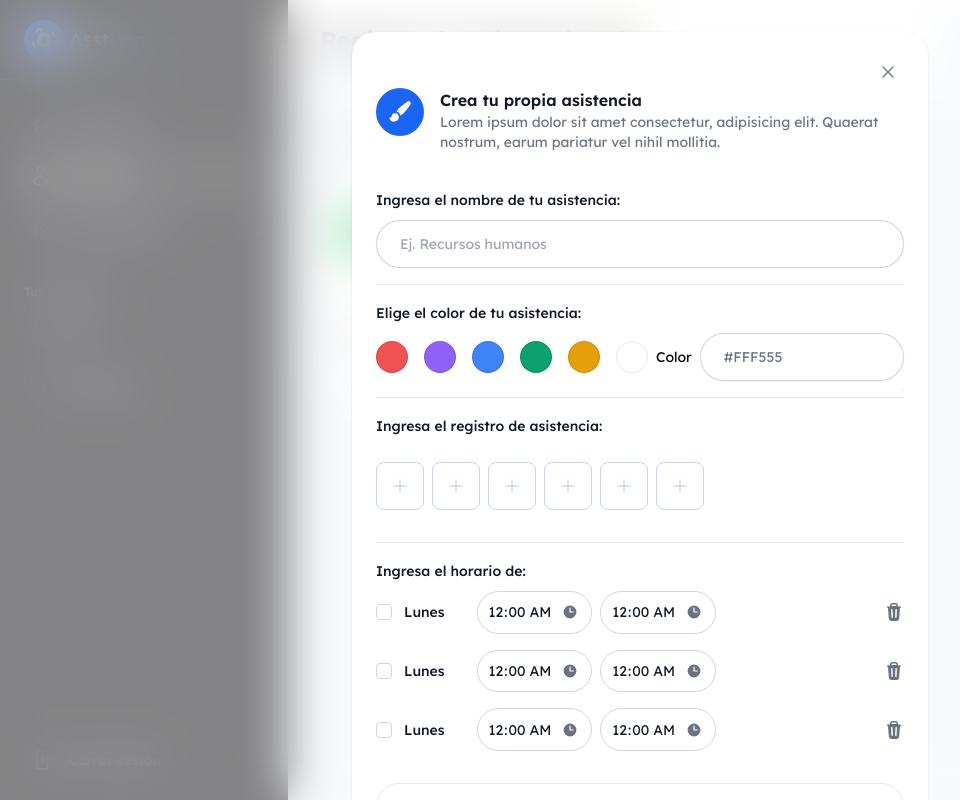
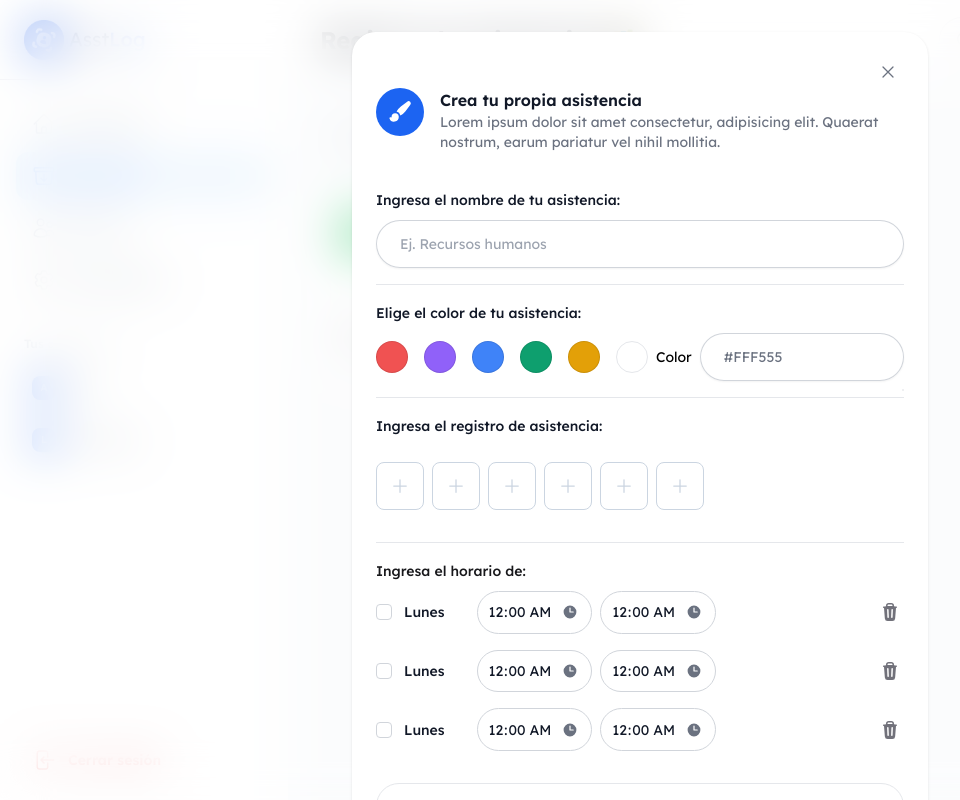
Before and after one commit to YerikAH/asst-log, a React (Vite) app in the folder client/: page /attendance-group in a window 1280 px wide. Both pictures are taken after a click on the button 832 px from the left and 286 px from the top of the page. Shown: the whole page, without its empty margins (0-960 px from the left). Built offline with nearby package versions, Linux system fonts and the light colour scheme.

Commit message:
:lipstick: Update new colors

```diff
--- a/client/package.json
+++ b/client/package.json
@@ -46,5 +46,6 @@
     "tailwindcss": "^3.4.7",
     "typescript": "^5.2.2",
     "vite": "^5.3.5"
-  }
+  },
+  "packageManager": "yarn@1.22.22+sha512.a6b2f7906b721bba3d67d4aff083df04dad64c399707841b7acf00f6b133b7ac24255f2652fa22ae3534329dc6180534e98d17432037ff6fd140556e2bb3137e"
 }
--- a/client/src/components/attendance-group/create-group-modal/footer-actions/index.tsx
+++ b/client/src/components/attendance-group/create-group-modal/footer-actions/index.tsx
@@ -8,22 +8,22 @@ export const FooterActions = ({
       <button
         type="button"
         onClick={() => setOpen(false)}
-        className="inline-flex w-full justify-center rounded-full px-3 py-3 text-sm font-lexend shadow-sm ring-1 ring-inset ring-gray-300 hover:bg-gray-50"
+        className=" justify-center rounded-full  py-3 text-sm font-lexend hover:bg-zinc-100 px-6 transition-all"
       >
         Por defecto
       </button>
     </div>
-    <div className="flex gap-2 w-fit">
+    <div className="flex gap-2">
       <button
         type="button"
         onClick={() => setOpen(false)}
-        className="inline-flex w-full justify-center rounded-full px-3 py-3 text-sm font-lexend shadow-sm ring-1 ring-inset ring-gray-300 hover:bg-gray-50"
+        className="flex   justify-center rounded-full px-6 py-3 text-sm font-lexend shadow-sm ring-1 ring-inset ring-gray-300 hover:bg-gray-50 transition-all"
       >
         Cancelar
       </button>
       <button
         type="button"
-        className="inline-flex w-full justify-center rounded-full bg-blue-600 px-3 py-3 text-sm font-lexend text-white shadow-sm hover:bg-blue-500 focus-visible:outline focus-visible:outline-2 focus-visible:outline-offset-2 focus-visible:outline-blue-600"
+        className="justify-center rounded-full bg-blue-600 px-6 py-3 text-sm font-lexend text-white shadow-sm hover:bg-blue-500 focus-visible:outline transition-all focus-visible:outline-2 focus-visible:outline-offset-2 focus-visible:outline-blue-600"
       >
         Guardar cambios
       </button>
--- a/client/src/components/attendance-group/create-group-modal/schedule/day/index.tsx
+++ b/client/src/components/attendance-group/create-group-modal/schedule/day/index.tsx
@@ -60,8 +60,8 @@ export const Day = () => {
             </div>
           </div>
 
-          <button>
-            <TrashIcon className="size-5 text-gray-500" />
+          <button className="bg-white hover:bg-zinc-100 rounded-full p-1 transition-all group">
+            <TrashIcon className="size-5 text-zinc-500 group-hover:text-zinc-700" />
           </button>
         </div>
       </div>
--- a/client/src/components/attendance-group/create-group-modal/schedule/index.tsx
+++ b/client/src/components/attendance-group/create-group-modal/schedule/index.tsx
@@ -4,7 +4,7 @@ import { Day } from "./day";
 export const Schedule = () => {
   return (
     <div className="py-4">
-      <label className="block text-sm font-medium leading-6 text-gray-900 font-lexend">
+      <label className="block text-sm font-medium leading-6 text-zinc-900 font-lexend">
         Ingresa el horario de:
       </label>
       <div className="mt-2">
@@ -13,8 +13,8 @@ export const Schedule = () => {
           <Day />
           <Day />
         </div>
-        <button className="mt-8 border rounded-full flex items-center justify-center text-gray-500 font-lexend text-sm w-full py-3 px-6 gap-2">
-          <PlusIcon className="size-4 text-gray-500" />
+        <button className="mt-8 border rounded-full flex items-center justify-center text-zinc-500 font-lexend text-sm w-full py-3 px-6 gap-2 hover:bg-zinc-100 transition-all hover:text-zinc-700 group">
+          <PlusIcon className="size-4 " />
           Agregar intervalo
         </button>
       </div>
--- a/client/src/layout/Sidebar/Navigation/index.tsx
+++ b/client/src/layout/Sidebar/Navigation/index.tsx
@@ -40,7 +40,7 @@ export const Navigation = ({ setSidebarOpen }: Props) => {
               name="search"
               type="search"
               placeholder="Buscar..."
-              className="block bg-slate-100 rounded-full py-4 border-0 pr-4 pl-12 outline-none text-gray-900 placeholder:text-gray-400 focus:ring-0 sm:text-sm font-lexend"
+              className="block bg-white shadow-sm border-zinc-200 rounded-full py-3 pr-4 pl-12 outline-none text-gray-900 placeholder:text-gray-400 focus:ring-1 sm:text-sm font-lexend"
             />
           </form>
           <div
--- a/client/src/layout/Sidebar/SidebarDesktop/index.tsx
+++ b/client/src/layout/Sidebar/SidebarDesktop/index.tsx
@@ -1,6 +1,6 @@
 import { classNames } from "@/utils";
 import { ArrowLeftEndOnRectangleIcon } from "@heroicons/react/24/outline";
-import logo from "@/assets/logo-icon-white.png";
+import logo from "@/assets/logo.png";
 import { Link, useLocation } from "react-router-dom";
 
 interface Props {
@@ -24,8 +24,8 @@ export const SidebarDesktop = ({ navigation, codes }: Props) => {
 
   return (
     <div className="hidden lg:fixed lg:inset-y-0 lg:z-50 lg:flex lg:w-72 lg:flex-col">
-      <div className="flex grow flex-col gap-y-5 overflow-y-auto bg-zinc-900 ">
-        <div className="flex h-20 shrink-0 items-center border-b border-b-zinc-800 px-6">
+      <div className="flex grow flex-col gap-y-5 overflow-y-auto bg-white ">
+        <div className="flex h-20 shrink-0 items-center border-b border-b-zinc-200 px-6">
           <img alt="AsstLog" src={logo} className="h-10 w-auto" />
         </div>
         <nav className="flex flex-1 flex-col px-6 pb-4">
@@ -38,14 +38,14 @@ export const SidebarDesktop = ({ navigation, codes }: Props) => {
                       to={item.href}
                       className={classNames(
                         location.pathname === item.href
-                          ? "bg-zinc-800 text-white"
-                          : "text-gray-400 hover:bg-zinc-800 hover:text-white",
-                        "group flex gap-x-3 rounded-full py-3 px-4 text-sm font-semibold leading-6 font-lexend"
+                          ? "bg-blue-100 text-blue-600"
+                          : "text-slate-500 hover:bg-zinc-100 hover:text-slate-600",
+                        "group flex gap-x-3 rounded-xl py-3 px-4 text-sm font-semibold leading-6 font-lexend transition-all"
                       )}
                     >
                       <item.icon
                         aria-hidden="true"
-                        className="h-6 w-6 shrink-0"
+                        className="h-6 w-6 shrink-0 "
                       />
                       {item.name}
                     </Link>
@@ -64,12 +64,12 @@ export const SidebarDesktop = ({ navigation, codes }: Props) => {
                       to={code.href}
                       className={classNames(
                         code.href === location.pathname
-                          ? "bg-zinc-800 text-white"
-                          : "text-gray-400 hover:bg-zinc-800 hover:text-white",
-                        "group flex gap-x-3 rounded-full py-3 px-4 text-sm font-semibold leading-6 font-lexend"
+                          ? "bg-blue-100 text-blue-600"
+                          : "text-slate-500 hover:bg-zinc-100 hover:text-slate-600",
+                        "group flex gap-x-3 rounded-xl py-3 px-4 text-sm font-semibold leading-6 font-lexend transition-all"
                       )}
                     >
-                      <span className="flex h-6 w-6 shrink-0 items-center justify-center rounded-lg border border-zinc-700 bg-zinc-800 text-[0.625rem] font-medium text-gray-400 group-hover:text-white font-lexend">
+                      <span className="flex h-6 w-6 shrink-0 items-center justify-center rounded-lg border-0 bg-blue-600 text-[0.625rem] font-medium text-white group-hover:text-white font-lexend">
                         {code.initial}
                       </span>
                       <span className="truncate font-lexend">{code.name}</span>
@@ -81,7 +81,7 @@ export const SidebarDesktop = ({ navigation, codes }: Props) => {
             <li className="mt-auto">
               <a
                 href="#"
-                className="group -mx-2 flex gap-x-3 rounded-full py-3 px-4 text-sm font-semibold leading-6 text-gray-400 hover:bg-zinc-800 hover:text-white font-lexend"
+                className="group -mx-2 flex gap-x-3 rounded-xl py-3 px-4 text-sm font-semibold leading-6 text-red-600 bg-white transition-all hover:bg-red-100 font-lexend"
               >
                 <ArrowLeftEndOnRectangleIcon
                   aria-hidden="true"
--- a/client/src/layout/Sidebar/index.tsx
+++ b/client/src/layout/Sidebar/index.tsx
@@ -1,5 +1,10 @@
 import { useState } from "react";
-import { Cog6ToothIcon, HomeIcon, UsersIcon } from "@heroicons/react/24/outline";
+import {
+  ArchiveBoxArrowDownIcon,
+  Cog6ToothIcon,
+  HomeIcon,
+  UsersIcon,
+} from "@heroicons/react/24/outline";
 
 import { Outlet } from "react-router-dom";
 import { SidebarDesktop } from "./SidebarDesktop";
@@ -8,12 +13,40 @@ import { Navigation } from "./Navigation";
 
 const navigation = [
   { name: "Dashboard", href: "/dashboard", icon: HomeIcon, current: true },
-  { name: "Asistencia", href: "/attendance-group", icon: UsersIcon, current: false },
-  { name: "Configuración", href: "/settings", icon: Cog6ToothIcon, current: false },
+  {
+    name: "Asistencia",
+    href: "/attendance-group",
+    icon: ArchiveBoxArrowDownIcon,
+    current: false,
+  },
+  {
+    name: "Usuarios",
+    href: "/users",
+    icon: UsersIcon,
+    current: false,
+  },
+  {
+    name: "Configuración",
+    href: "/settings",
+    icon: Cog6ToothIcon,
+    current: false,
+  },
 ];
 const teams = [
-  { id: 1, name: "Arte", href: "/attendance-group/arte", initial: "A", current: false },
-  { id: 2, name: "Literatura", href: "/attendance-group/literatura", initial: "L", current: false },
+  {
+    id: 1,
+    name: "Arte",
+    href: "/attendance-group/arte",
+    initial: "A",
+    current: false,
+  },
+  {
+    id: 2,
+    name: "Literatura",
+    href: "/attendance-group/literatura",
+    initial: "L",
+    current: false,
+  },
 ];
 
 export const Sidebar = () => {
@@ -32,7 +65,7 @@ export const Sidebar = () => {
       <div className="lg:pl-72">
         <Navigation setSidebarOpen={setSidebarOpen} />
 
-        <main className="pt-10 pb-[5rem] bg-slate-100 h-screen overflow-auto w-full">
+        <main className="pt-10 pb-[5rem] bg-slate-50 h-screen overflow-auto w-full">
           <div className="px-4 sm:px-6 lg:px-8">
             <Outlet />
           </div>
```
Also changed, not shown: 1 other file (tests, documents, lock files or other folders).
